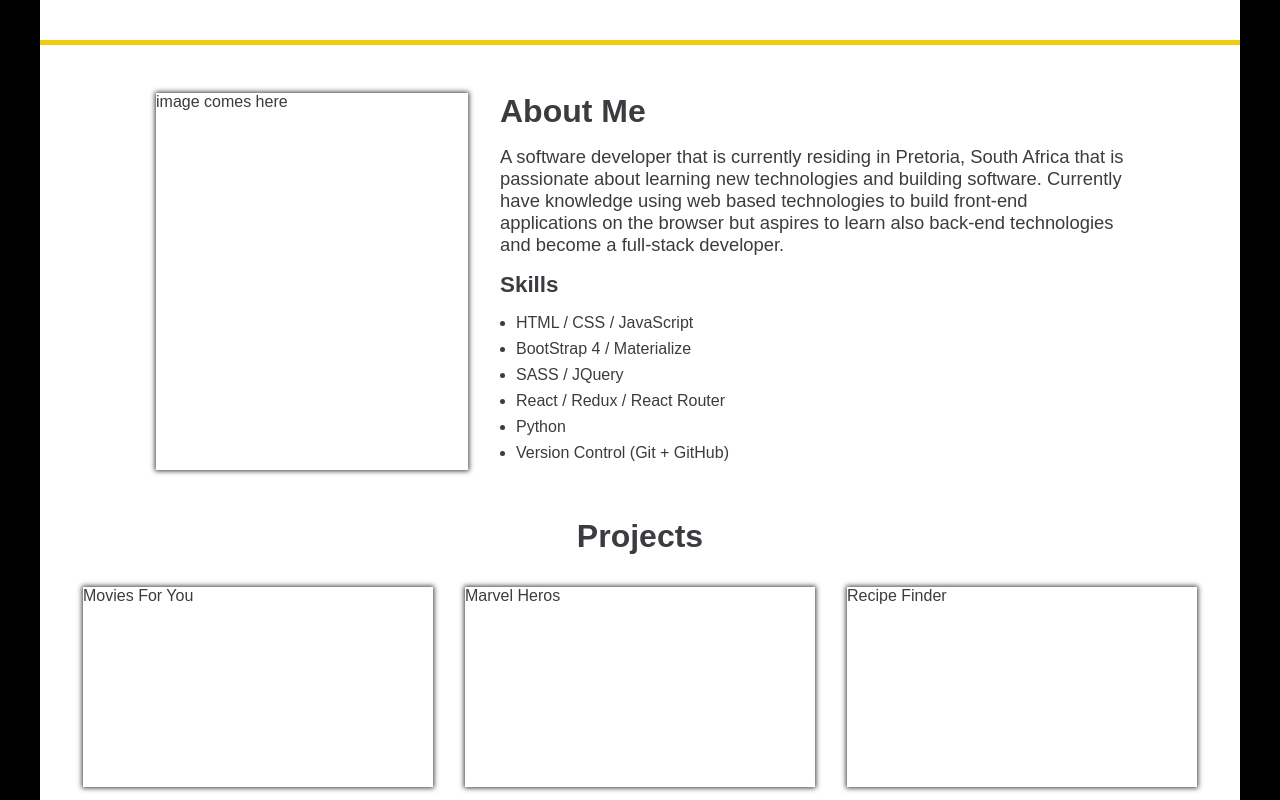
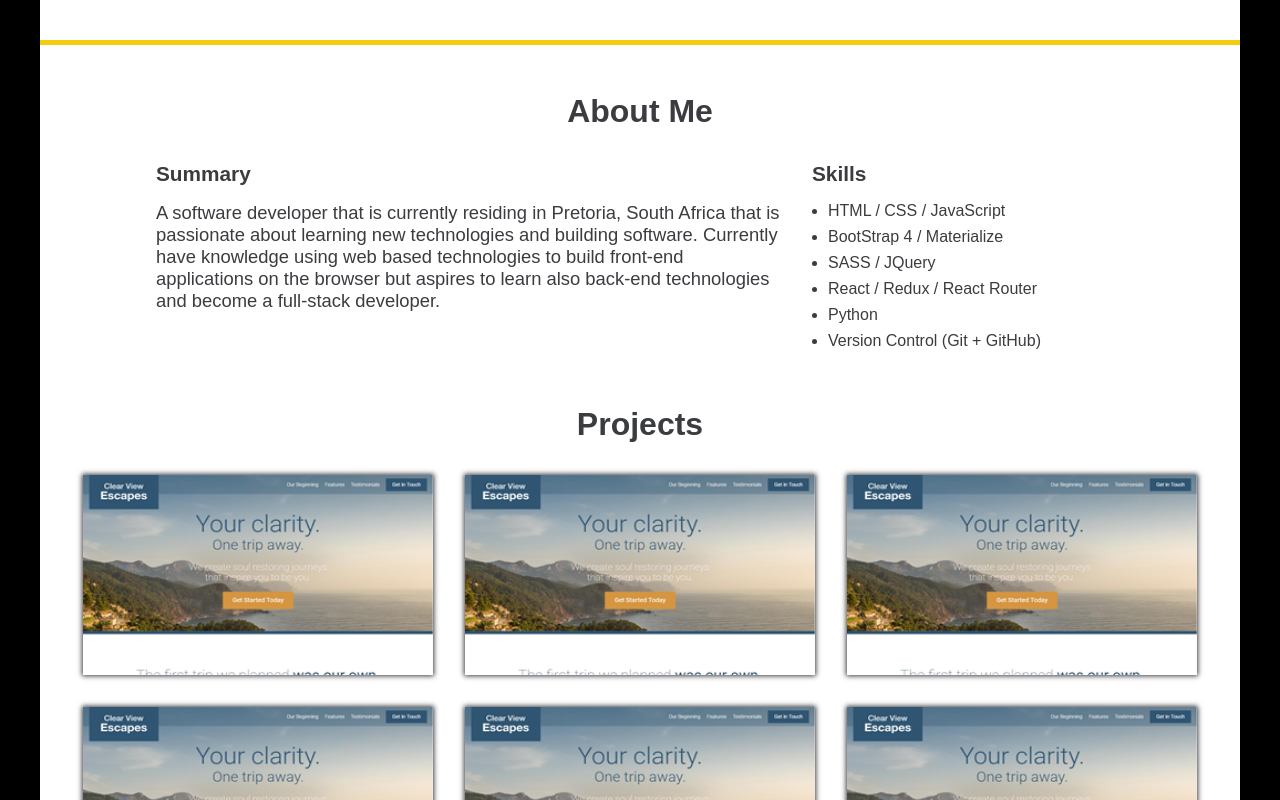
Before and after one commit to BrianSekwakwa/portfolio, a React (Create React App) app: page /#/ in a window 1280 px wide. Shown: the part 760-1560 px from the top of the page. Built offline with nearby package versions, Linux system fonts and the light colour scheme.

Commit message:
loaded data from the json project into the about project component

```diff
--- a/src/components/AboutMe.js
+++ b/src/components/AboutMe.js
@@ -3,16 +3,20 @@ import React from "react";
 function AboutMe() {
   return (
     <div className="about-me">
-      <div className="about-me__image">image comes here</div>
-      <div className="about-me__summary">
-        <h1>About Me</h1>
+      <h1 className="about-me__header">About Me</h1>
+      <div className="about-me__container">
+        <div className="about-me__container__summary">
+          <h3>Summary</h3>
           <p>
             A software developer that is currently residing in Pretoria, South
-          Africa that is passionate about learning new technologies and building
-          software. Currently have knowledge using web based technologies to
-          build front-end applications on the browser but aspires to learn also
-          back-end technologies and become a full-stack developer.
+            Africa that is passionate about learning new technologies and
+            building software. Currently have knowledge using web based
+            technologies to build front-end applications on the browser but
+            aspires to learn also back-end technologies and become a full-stack
+            developer.
           </p>
+        </div>
+        <div className="about-me__container__skills">
           <h3>Skills</h3>
           <ul>
             <li>HTML / CSS / JavaScript</li>
@@ -24,6 +28,7 @@ function AboutMe() {
           </ul>
         </div>
       </div>
+    </div>
   );
 }
 
--- a/src/components/Home.js
+++ b/src/components/Home.js
@@ -4,8 +4,8 @@ function Home() {
   return (
     <div className="home">
       <h1>BRIAN SEKWAKWA</h1>
-      <h3>DEVELOPER PORTFOLIO</h3>
-      <p>icons</p>
+      <p>DEVELOPER PORTFOLIO</p>
+      <span>icons</span>
     </div>
   );
 }
--- a/src/components/Projects.js
+++ b/src/components/Projects.js
@@ -1,13 +1,34 @@
 import React from "react";
 import projects_data from "../json_data/projects_data.json";
+import clearview from "../images/clearview.png";
+import { Link } from "react-router-dom";
 
 function Projects() {
   const { data } = projects_data;
+  const imageObject = {
+    clearview: clearview
+  };
   const cards = data.map(item => {
     return (
-      <div key={item.id} className="projects__card-group__card-item">
-        {item.title}
-      </div>
+      <Link
+        to={{
+          pathname: "/AboutProject",
+          state: {
+            title: item.title,
+            summary: item.summary,
+            image_name: item.image_name,
+            tech_used: item.tech_used,
+            project_repo: item.project_repo,
+            project_link: item.project_link
+          }
+        }}
+        key={item.id}
+      >
+        <div className="projects__card-group__card-item">
+          <span>{item.title}</span>
+          <img src={imageObject[item.image_name]} alt="project photo" />
+        </div>
+      </Link>
     );
   });
 
--- a/src/index.css
+++ b/src/index.css
@@ -98,37 +98,35 @@ body {
   align-items: center;
   flex-direction: column;
   color: #3b3c40; }
+  .home p {
+    font-size: 1.3rem; }
 
 .about-me {
   padding: 3rem 1rem 3rem 1rem;
-  display: grid;
-  gap: 2rem;
   max-width: 1000px;
   margin: 0 auto;
   color: #3b3c40; }
-  @media screen and (min-width: 768px) {
-    .about-me {
-      grid-template-columns: 1fr 1.5fr; } }
-  @media screen and (min-width: 992px) {
-    .about-me {
-      grid-template-columns: 1fr 2fr; } }
-  .about-me__image {
-    box-shadow: 0px 0px 5px 1px #3b3c40;
-    display: none; }
-    @media screen and (min-width: 768px) {
-      .about-me__image {
-        display: block; } }
-  .about-me__summary p {
-    margin-top: 1rem;
-    font-size: 1.15rem; }
-  .about-me__summary h3 {
-    margin-top: 1rem;
-    font-size: 1.4rem; }
-  .about-me__summary ul {
-    margin-top: 1rem;
-    margin-left: 1rem; }
-    .about-me__summary ul li {
-      margin-bottom: 0.5rem; }
+  .about-me__header {
+    text-align: center; }
+  .about-me__container {
+    display: grid;
+    padding-top: 2rem;
+    gap: 2rem; }
+    @media screen and (min-width: 576px) {
+      .about-me__container {
+        grid-template-columns: 2fr 1fr; } }
+    .about-me__container__summary h3 {
+      font-size: 1.3rem; }
+    .about-me__container__summary p {
+      margin-top: 1rem;
+      font-size: 1.15rem; }
+    .about-me__container__skills h3 {
+      font-size: 1.3rem; }
+    .about-me__container__skills ul {
+      margin-top: 1rem;
+      padding-left: 1rem; }
+      .about-me__container__skills ul li {
+        padding-bottom: 0.5rem; }
 
 .projects {
   padding-bottom: 2rem;
@@ -145,10 +143,27 @@ body {
       margin: 1rem;
       width: 350px;
       height: 200px;
-      transition: all 0.35s ease-out; }
+      transition: all 0.35s ease-out;
+      background: #3b3c40; }
       .projects__card-group__card-item:hover {
         transform: translateY(-10px);
         box-shadow: 0px 10px 10px 1px #3b3c40; }
+        .projects__card-group__card-item:hover span {
+          opacity: 1; }
+        .projects__card-group__card-item:hover img {
+          opacity: 0.2; }
+      .projects__card-group__card-item span {
+        position: absolute;
+        margin-top: 5.5rem;
+        margin-left: 1rem;
+        font-weight: bold;
+        color: white;
+        opacity: 0;
+        transition: all 0.35s ease-out; }
+      .projects__card-group__card-item img {
+        width: 100%;
+        height: 100%;
+        transition: all 0.35s ease-out; }
 
 .contacts {
   background: #125668;
@@ -240,3 +255,24 @@ body {
           transition: all 0.35s ease-out; }
           .project-navigation__fixed__links .route-link li:hover {
             color: #f2cc0f; }
+
+.error {
+  min-height: 65vh;
+  display: flex;
+  justify-content: center;
+  align-items: center; }
+  .error__emoji {
+    font-weight: bold;
+    font-size: 3rem; }
+  .error__message {
+    margin-left: 1rem;
+    margin-top: 0.8rem; }
+    @media screen and (min-width: 576px) {
+      .error__message {
+        font-size: 1.3rem;
+        margin-top: 0.5rem; } }
+    .error__message__link {
+      text-decoration: none;
+      transition: all 0.35s ease-out; }
+      .error__message__link:hover {
+        color: #f2cc0f; }
--- a/src/json_data/projects_data.json
+++ b/src/json_data/projects_data.json
@@ -4,73 +4,82 @@
       "id": 1,
       "title": "Movies For You",
       "summary": "Lorem ipsum dolor sit amet consectetur adipisicing elit.",
-      "image_name": "image path",
-      "project_repo": "https://github.com/briansekwakwa/",
-      "project_link": "https://briansekwakwa.github.io/"
+      "image_name": "clearview",
+      "tech_used": "html, css, javascript, bootstrap, sass, react, redux",
+      "project_repo": "https://github.com/briansekwakwa/movies-4-you/",
+      "project_link": "https://briansekwakwa.github.io/movies-4-you/"
     },
     {
       "id": 2,
       "title": "Marvel Heros",
       "summary": "Lorem ipsum dolor sit amet consectetur adipisicing elit.",
-      "image_name": "image path",
-      "project_repo": "https://github.com/briansekwakwa/",
-      "project_link": "https://briansekwakwa.github.io/"
+      "image_name": "clearview",
+      "tech_used": "html, css, javascript, sass, react, redux",
+      "project_repo": "https://github.com/briansekwakwa/marvel-heros/",
+      "project_link": "https://briansekwakwa.github.io/marvel-heros/"
     },
     {
       "id": 3,
       "title": "Recipe Finder",
       "summary": "Lorem ipsum dolor sit amet consectetur adipisicing elit.",
-      "image_name": "image path",
-      "project_repo": "https://github.com/briansekwakwa/",
-      "project_link": "https://briansekwakwa.github.io/"
+      "image_name": "clearview",
+      "tech_used": "html, css, javascript, bootstrap, react, redux",
+      "project_repo": "https://github.com/briansekwakwa/recipe-finder/",
+      "project_link": "https://briansekwakwa.github.io/recipe-finder/"
     },
     {
       "id": 4,
       "title": "Pixabay Image Finder",
       "summary": "Lorem ipsum dolor sit amet consectetur adipisicing elit.",
-      "image_name": "image path",
-      "project_repo": "https://github.com/briansekwakwa/",
-      "project_link": "https://briansekwakwa.github.io/"
+      "image_name": "clearview",
+      "tech_used": "html, css, javascript, react",
+      "project_repo": "https://github.com/briansekwakwa/react-pixabay/",
+      "project_link": "https://briansekwakwa.github.io/react-pixabay/"
     },
     {
       "id": 5,
-      "title": "PortFolio",
+      "title": "Portfolio",
       "summary": "Lorem ipsum dolor sit amet consectetur adipisicing elit.",
-      "image_name": "image path",
-      "project_repo": "https://github.com/briansekwakwa/",
-      "project_link": "https://briansekwakwa.github.io/"
+      "image_name": "clearview",
+      "tech_used": "html, css, javascript, sass",
+      "project_repo": "https://github.com/briansekwakwa/personal-portfolio/",
+      "project_link": "https://briansekwakwa.github.io/personal-portfolio/"
     },
     {
       "id": 6,
       "title": "ClearView Escapes",
       "summary": "Lorem ipsum dolor sit amet consectetur adipisicing elit.",
-      "image_name": "image path",
-      "project_repo": "https://github.com/briansekwakwa/",
-      "project_link": "https://briansekwakwa.github.io/"
+      "image_name": "clearview",
+      "tech_used": "html, css, javascript, sass",
+      "project_repo": "https://github.com/briansekwakwa/travel-website/",
+      "project_link": "https://briansekwakwa.github.io/travel-website/"
     },
     {
       "id": 7,
-      "title": "Man's BestFriend",
+      "title": "Man's Bestfriend",
       "summary": "Lorem ipsum dolor sit amet consectetur adipisicing elit.",
-      "image_name": "image path",
-      "project_repo": "https://github.com/briansekwakwa/",
-      "project_link": "https://briansekwakwa.github.io/"
+      "image_name": "clearview",
+      "tech_used": "html, css, javascript, react",
+      "project_repo": "https://github.com/briansekwakwa/mans-bestfriend/",
+      "project_link": "https://briansekwakwa.github.io/mans-bestfriend/"
     },
     {
       "id": 8,
       "title": "ACME Safari",
       "summary": "Lorem ipsum dolor sit amet consectetur adipisicing elit.",
-      "image_name": "image path",
-      "project_repo": "https://github.com/briansekwakwa/",
-      "project_link": "https://briansekwakwa.github.io/"
+      "image_name": "clearview",
+      "tech_used": "html, css, javascript, sass",
+      "project_repo": "https://github.com/briansekwakwa/acme-safari/",
+      "project_link": "https://briansekwakwa.github.io/acme-safari/"
     },
     {
       "id": 9,
       "title": "Weather Today",
       "summary": "Lorem ipsum dolor sit amet consectetur adipisicing elit.",
-      "image_name": "image path",
-      "project_repo": "https://github.com/briansekwakwa/",
-      "project_link": "https://briansekwakwa.github.io/"
+      "image_name": "clearview",
+      "tech_used": "html, css, javascript, react",
+      "project_repo": "https://github.com/briansekwakwa/weather-today/",
+      "project_link": "https://briansekwakwa.github.io/weather-today/"
     }
   ]
 }
--- a/src/scss/_about-me.scss
+++ b/src/scss/_about-me.scss
@@ -1,46 +1,44 @@
 .about-me {
   padding: 3rem 1rem 3rem 1rem;
-  display: grid;
-  gap: 2rem;
   max-width: 1000px;
   margin: 0 auto;
   color: $color1;
 
-  @include medium {
-    grid-template-columns: 1fr 1.5fr;
+  &__header {
+    text-align: center;
   }
 
-  @include large {
-    grid-template-columns: 1fr 2fr;
-  }
+  &__container {
+    display: grid;
+    padding-top: 2rem;
+    gap: 2rem;
 
-  &__image {
-    box-shadow: 0px 0px 5px 1px $color1;
-    display: none;
-
-    @include medium {
-      display: block;
-    }
+    @include small {
+      grid-template-columns: 2fr 1fr;
     }
 
     &__summary {
+      & h3 {
+        font-size: 1.3rem;
+      }
       & p {
         margin-top: 1rem;
         font-size: 1.15rem;
       }
-
-    & h3 {
-      margin-top: 1rem;
-      font-size: 1.4rem;
     }
 
+    &__skills {
+      & h3 {
+        font-size: 1.3rem;
+      }
       & ul {
         margin-top: 1rem;
-      margin-left: 1rem;
+        padding-left: 1rem;
 
         & li {
-        margin-bottom: 0.5rem;
+          padding-bottom: 0.5rem;
         }
       }
     }
   }
+}
--- a/src/scss/_home.scss
+++ b/src/scss/_home.scss
@@ -5,4 +5,8 @@
   align-items: center;
   flex-direction: column;
   color: $color1;
+
+  & p {
+    font-size: 1.3rem;
+  }
 }
--- a/src/scss/_projects.scss
+++ b/src/scss/_projects.scss
@@ -18,10 +18,35 @@
       width: 350px;
       height: 200px;
       transition: all 0.35s ease-out;
+      background: $color1;
 
       &:hover {
         transform: translateY(-10px);
         box-shadow: 0px 10px 10px 1px $color1;
+
+        & span {
+          opacity: 1;
+        }
+
+        & img {
+          opacity: 0.2;
+        }
+      }
+
+      & span {
+        position: absolute;
+        margin-top: 5.5rem;
+        margin-left: 1rem;
+        font-weight: bold;
+        color: white;
+        opacity: 0;
+        transition: all 0.35s ease-out;
+      }
+
+      & img {
+        width: 100%;
+        height: 100%;
+        transition: all 0.35s ease-out;
       }
     }
   }
--- a/src/scss/index.scss
+++ b/src/scss/index.scss
@@ -9,3 +9,4 @@
 @import "divide";
 @import "about-project";
 @import "project-navigation";
+@import "error";
```
Also changed, not shown: src/components/AboutProject.js (+33 -4 lines), src/scss/_error.scss (added, +30 -0 lines), src/images/clearview.png (added). Lines whose indentation alone changed are shown as unchanged.
